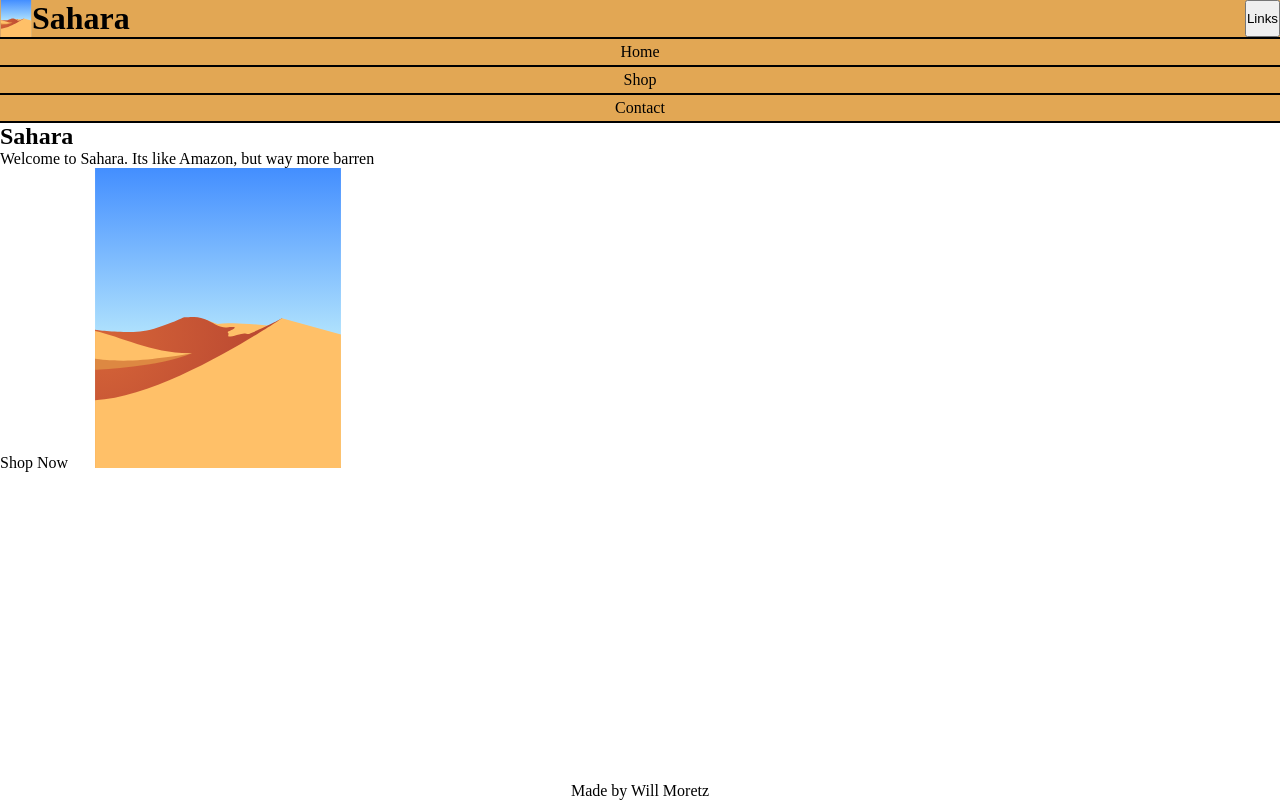
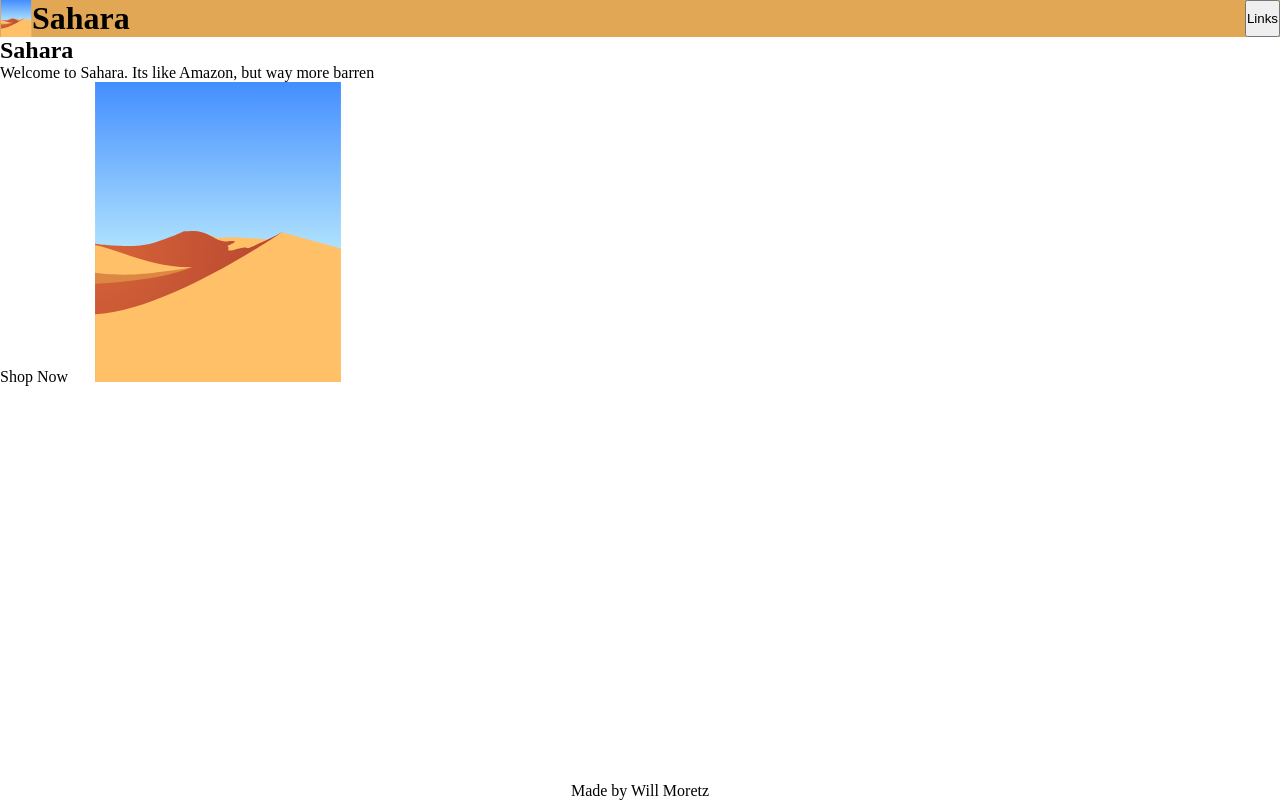
Before and after one commit to WillMoretz/shopping-cart, a React app: page / in a window 1280 px wide. Built offline with nearby package versions, Linux system fonts and the light colour scheme; no server answers.

Commit message:
defaulted nav to hidden

```diff
--- a/src/Components/Header.js
+++ b/src/Components/Header.js
@@ -30,7 +30,7 @@
         </button>
       </div>
       <nav>
-        <ul className="header-links">
+        <ul className="header-links hidden">
           <div className="line-break" aria-hidden="true" />
           <li>
             <Link to="/">Home</Link>
```
